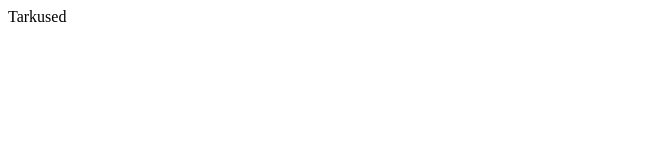
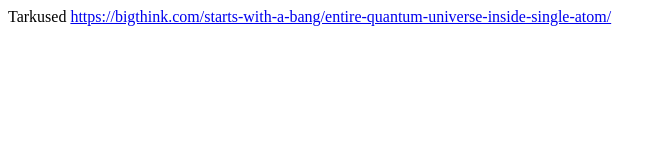
Before and after one commit to eeromottus/niisama, a plain HTML site: page index.html in a window 1280 px wide. Shown: the whole page, without its empty margins (0-666 px from the left). Drawn offline with Linux system fonts and the light colour scheme.

Commit message:
Atom story

```diff
--- a/index.html
+++ b/index.html
@@ -1 +1,2 @@
 Tarkused
+<a href="https://bigthink.com/starts-with-a-bang/entire-quantum-universe-inside-single-atom/">https://bigthink.com/starts-with-a-bang/entire-quantum-universe-inside-single-atom/</a>
```
